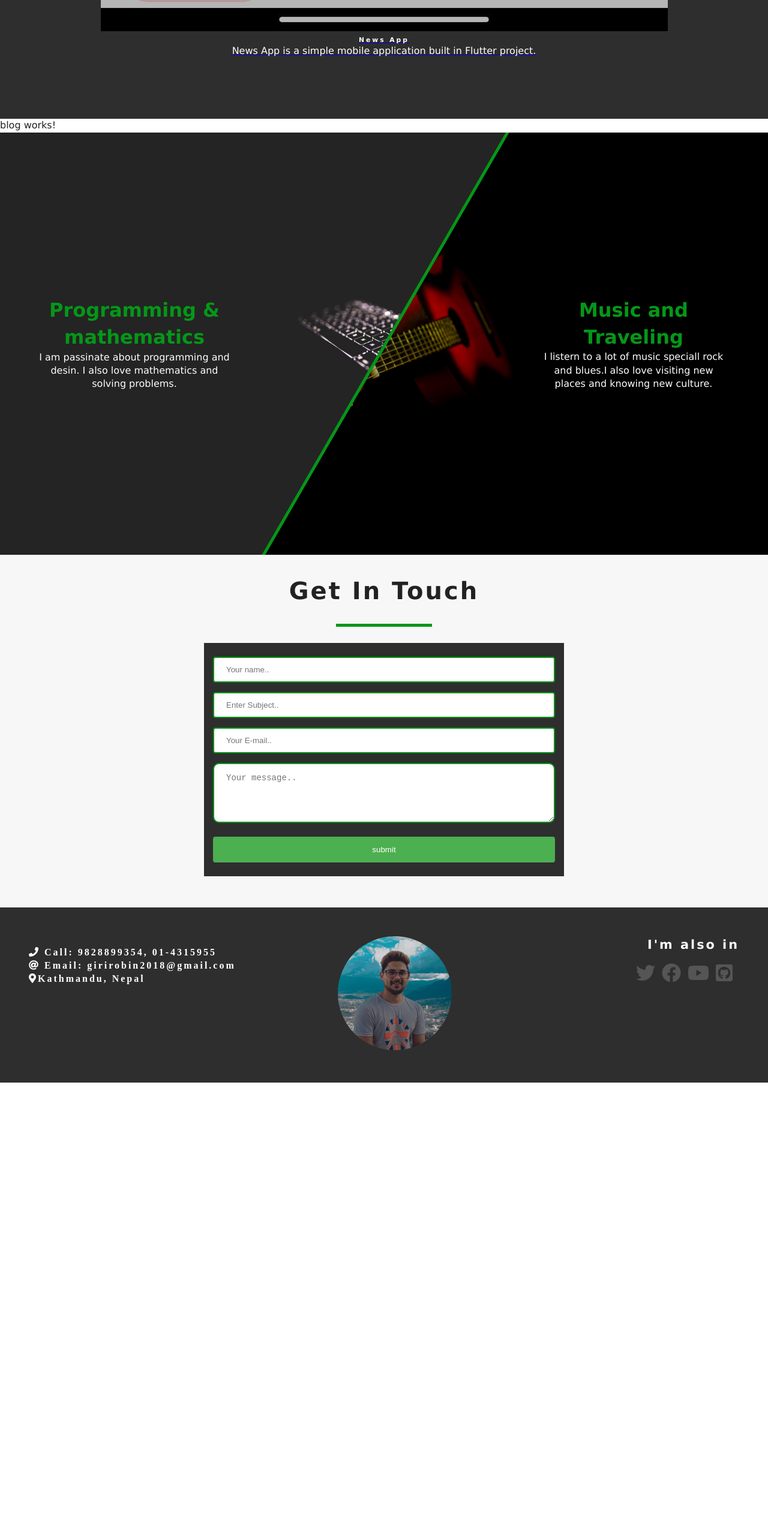
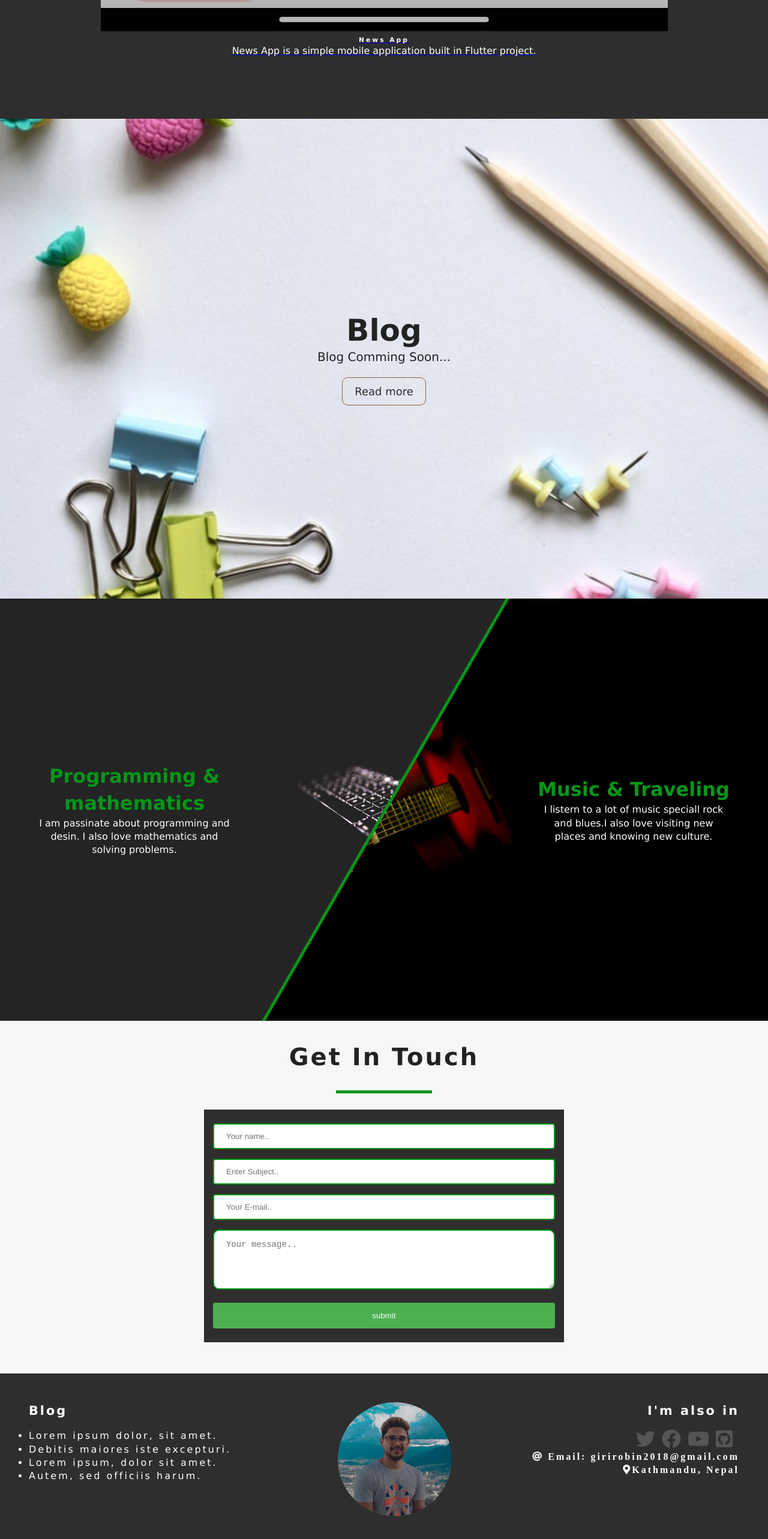
Before and after one commit to robinGiri/Blog, an Angular app: page /interests in a window 1280 px wide. Shown: the part 2599-5165 px from the top of the page at 60% size. Before the commit the page ends 4404 px from the top, so only its background shows below. Built offline with nearby package versions, Linux system fonts and the light colour scheme.

Commit message:
blog comming soon added

```diff
--- a/src/app/blog/blog.component.html
+++ b/src/app/blog/blog.component.html
@@ -1 +1,5 @@
-<p>blog works!</p>
+<section id="blog">
+  <h1>Blog</h1>
+  <p>Blog Comming Soon...</p>
+  <a href="#" class="btn">Read more</a>
+</section>
--- a/src/app/blog/blog.component.scss
+++ b/src/app/blog/blog.component.scss
@@ -0,0 +1,36 @@
+#blog{
+  background-image:url('../../assets/img/blog.jpg');
+  background-size:cover;
+  background-position:center;
+  height:100vh;
+  display:flex;
+  flex-direction:column;
+  justify-content:center;
+  align-items:center;
+  text-align:center;
+  padding:0 20px;
+}
+
+#blog h1{
+  font-size:50px;
+  line-height:1.2;
+}
+
+#blog p{
+  font-size:20px;
+}
+
+#blog .btn{
+  font-size:18px;
+  text-decoration:none;
+  color:#2e2e2e;
+  border:#926239 1px solid;
+  padding:10px 20px;
+  border-radius:10px;
+  margin-top:20px;
+}
+
+#blog .btn:hover{
+  background: var(--primaryColor);
+  color:#fff;
+}
--- a/src/app/footer/footer.component.html
+++ b/src/app/footer/footer.component.html
@@ -1,11 +1,13 @@
 <footer class="footer">
     <div class="container">
         <div>
-            <h2></h2>
-            <i class="fas fa-phone"> Call: 9828899354, 01-4315955</i>
-            <i class="fas fa-at"> Email: girirobin2018@gmail.com</i>
-            <i class="fas fa-map-marker-alt">Kathmandu, Nepal</i>
-
+            <h2>Blog</h2>
+<ul>
+    <li>Lorem ipsum dolor, sit amet.</li>
+    <li>Debitis maiores iste excepturi.</li>
+    <li>Lorem ipsum, dolor sit amet.</li>
+    <li>Autem, sed officiis harum.</li>
+</ul>
         </div>
         <div>
             <img src="assets/img/94101.jpg" alt="Avatar" style="width:190px">
@@ -24,6 +26,10 @@
             <a href="https://github.com/robinGiri">
                 <i class="fab fa-github-square fa-2x"></i>
             </a>
+            <br>
+            <i class="fas fa-at"> Email: girirobin2018@gmail.com</i>
+            <br>
+            <i class="fas fa-map-marker-alt">Kathmandu, Nepal</i>
         </div>
     </div>
 </footer>
--- a/src/app/interests/interests.component.html
+++ b/src/app/interests/interests.component.html
@@ -2,7 +2,7 @@
     <div class="layer bottom">
       <div class="content-wrap">
         <div class="content-body">
-          <h1>Music and Traveling</h1>
+          <h1>Music & Traveling</h1>
           <p>I listern to a lot of music speciall rock and blues.I also love visiting new places and knowing new culture.</p>
         </div>
         <img src="assets/img/split.jpg" alt="">
```
Also changed, not shown: src/assets/img/blog.jpg (added).
